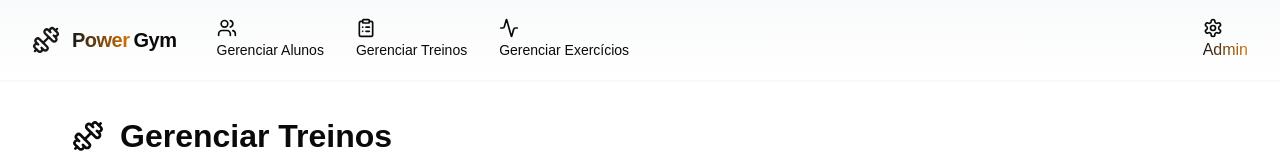
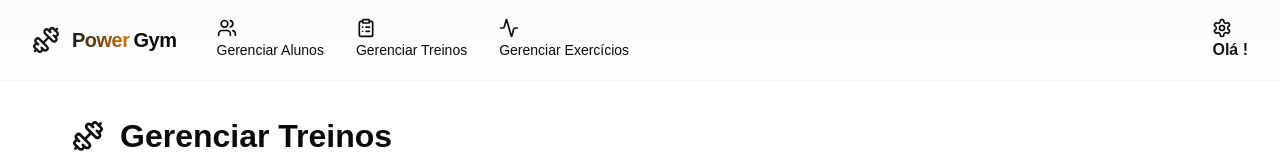
Before and after one commit to Easy-Name/frontend-gym, a Next.js app: page /manage-plans in a window 1280 px wide. Shown: the top 160 px of the page. Built offline with nearby package versions, Linux system fonts and the light colour scheme; no server answers.

Commit message:
change header

```diff
--- a/components/custom/main-header.jsx
+++ b/components/custom/main-header.jsx
@@ -1,7 +1,32 @@
+"use client";
+import { useEffect, useState } from "react";
+import axios from "axios";
 import NavLink from "./nav-link";
 import { Dumbbell, Users, ClipboardList, Settings, Activity } from "lucide-react";
 
 export default function MainNavHeader() {
+    const [userFirstName, setUserFirstName] = useState("");
+
+    useEffect(() => {
+        const fetchUserData = async () => {
+            try {
+                const token = localStorage.getItem("token"); // Assuming the token is stored in localStorage
+                const response = await axios.get("http://localhost:3005/professor/me", {
+                    headers: {
+                        Authorization: `Bearer ${token}`,
+                    },
+                });
+                // Capitalize the first letter of the first name
+                const capitalizedFirstName = response.data.firstName.charAt(0).toUpperCase() + response.data.firstName.slice(1);
+                setUserFirstName(capitalizedFirstName);
+            } catch (error) {
+                console.error("Failed to fetch user data", error);
+            }
+        };
+
+        fetchUserData();
+    }, []);
+
     return (
         <header className="bg-gradient-to-b from-gray-50 to-white text-foreground shadow-sm">
             <nav className="container mx-auto flex h-20 items-center justify-between px-8">
@@ -60,8 +85,8 @@ export default function MainNavHeader() {
                         activeClassName="bg-primary/10 text-primary font-semibold"
                     >
                         <Settings className="h-5 w-5 text-current" />
-                        <span className="bg-gradient-to-r from-primary to-amber-600 bg-clip-text font-medium text-transparent">
-              Admin
+                        <span className="font-bold text-primary">
+                            Olá {userFirstName}!
                         </span>
                     </NavLink>
                 </div>
```
Lines whose indentation alone changed are shown as unchanged.
